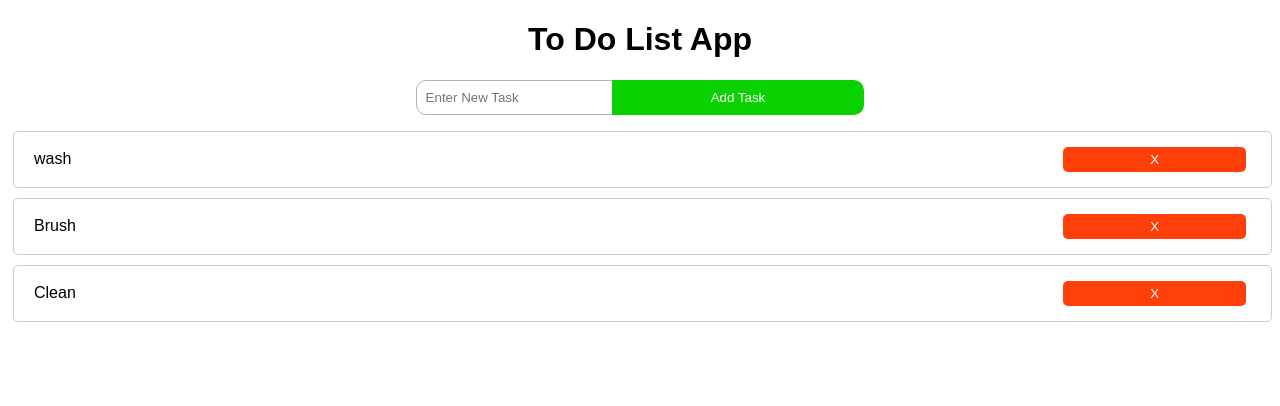
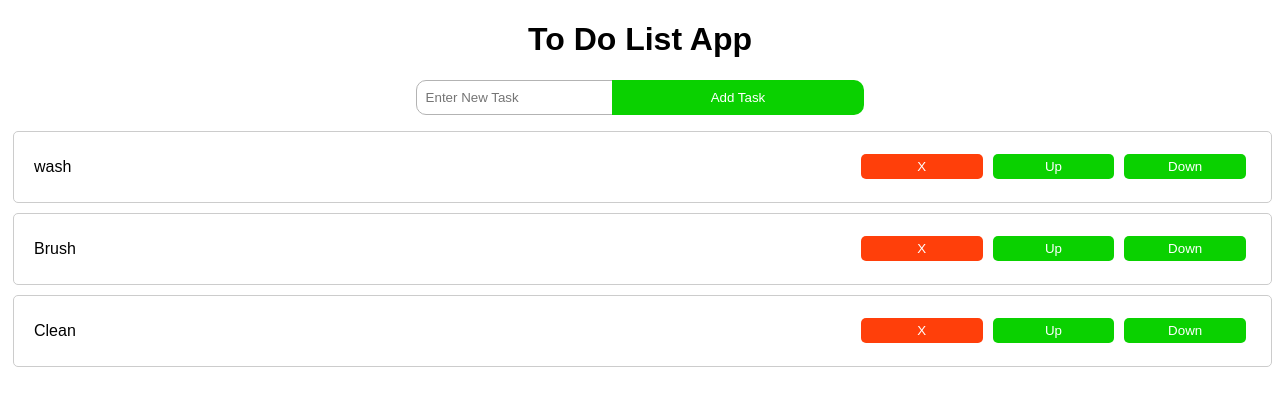
Before and after one commit to wilfried-237/learn-app-react, a React (Vite) app: page / in a window 1280 px wide. Shown: the top 406 px of the page. Built offline with nearby package versions, Linux system fonts and the light colour scheme.

Commit message:
Todo List App Done

```diff
--- a/src/App.jsx
+++ b/src/App.jsx
@@ -9,7 +9,8 @@
 // import ColorPicker from "./ColorPicker"
 // import Car from "./Car"
 // import Food from "./Food"
-import ToDoList from "./ToDoList"
+import MyComponent from './MyComponent';
+import ToDoList from "./ToDoList";
 
 function App() {
 
--- a/src/ToDoList.jsx
+++ b/src/ToDoList.jsx
@@ -22,6 +22,28 @@ function ToDoList(){
         setTask(tasks.filter((task,i) => i !== index))
     }
 
+    const moveUp = (index) =>{
+        if(index > 0){
+          const  newTaskMove = [...tasks];
+
+        [newTaskMove[index], newTaskMove[index - 1]] = [newTaskMove[index - 1], newTaskMove[index]]
+        setTask(newTaskMove)
+    }
+    }
+
+    const moveDown = (index) =>{
+        if(index !== tasks.length-1){
+          const  newTaskMove = [...tasks];
+
+        [newTaskMove[index], newTaskMove[index + 1]] = [newTaskMove[index + 1], newTaskMove[index]]
+        setTask(newTaskMove)
+    }
+    }
+
+
+
+
+
 
 
     return(
@@ -35,7 +57,15 @@ function ToDoList(){
                 <ul>
                     {tasks.map((task, index)=>
                         <>
-                        <li key={index}>{task} <button className="deleteButton" onClick={() => deleteTask(index)}>X</button></li>
+                        <li key={index}>
+                            <p>{task}</p>
+                        <>
+                        <button className="deleteButton" onClick={() => deleteTask(index)}>X</button>
+                        <button className="moveButton" onClick={() => moveUp(index)}>Up</button>
+                        <button className="moveButton" onClick={() => moveDown(index)}>Down</button>
+                        </>
+                        </li>
+
 
                         </>
                     )}
--- a/src/index.css
+++ b/src/index.css
@@ -81,7 +81,7 @@ footer{
   padding: 5px;
   border: none;
   border-radius: 5px;
-  width: 15%;
+  width: 10%;
   color: hsl(0, 0%, 100%);
   margin: 5px;
   cursor: pointer;
@@ -97,6 +97,21 @@ footer{
   cursor: pointer;
   margin: 0;
   margin-left: -1px;
+}
+
+.moveButton{
+  background-color: hsl(117, 100%, 41%);
+  padding: 5px;
+  border: none;
+  border-radius: 5px;
+  width: 10%;
+  color: hsl(0, 0%, 100%);
+  margin: 5px;
+  cursor: pointer;
+}
+
+.taskList p{
+  flex: 1;
 }
 
 .taskAppDiv{
```
Also changed, not shown: src/NewComp.jsx (added).
